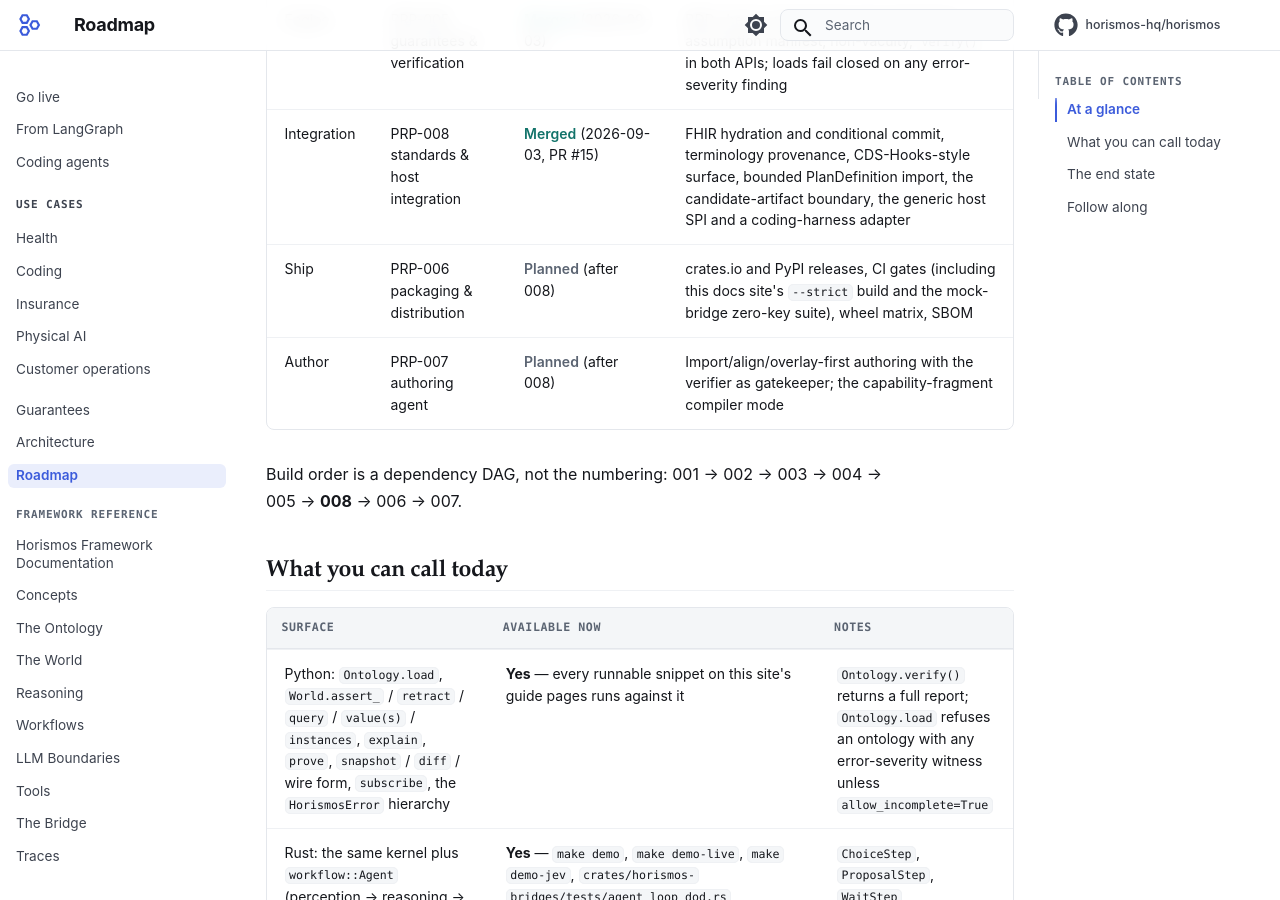
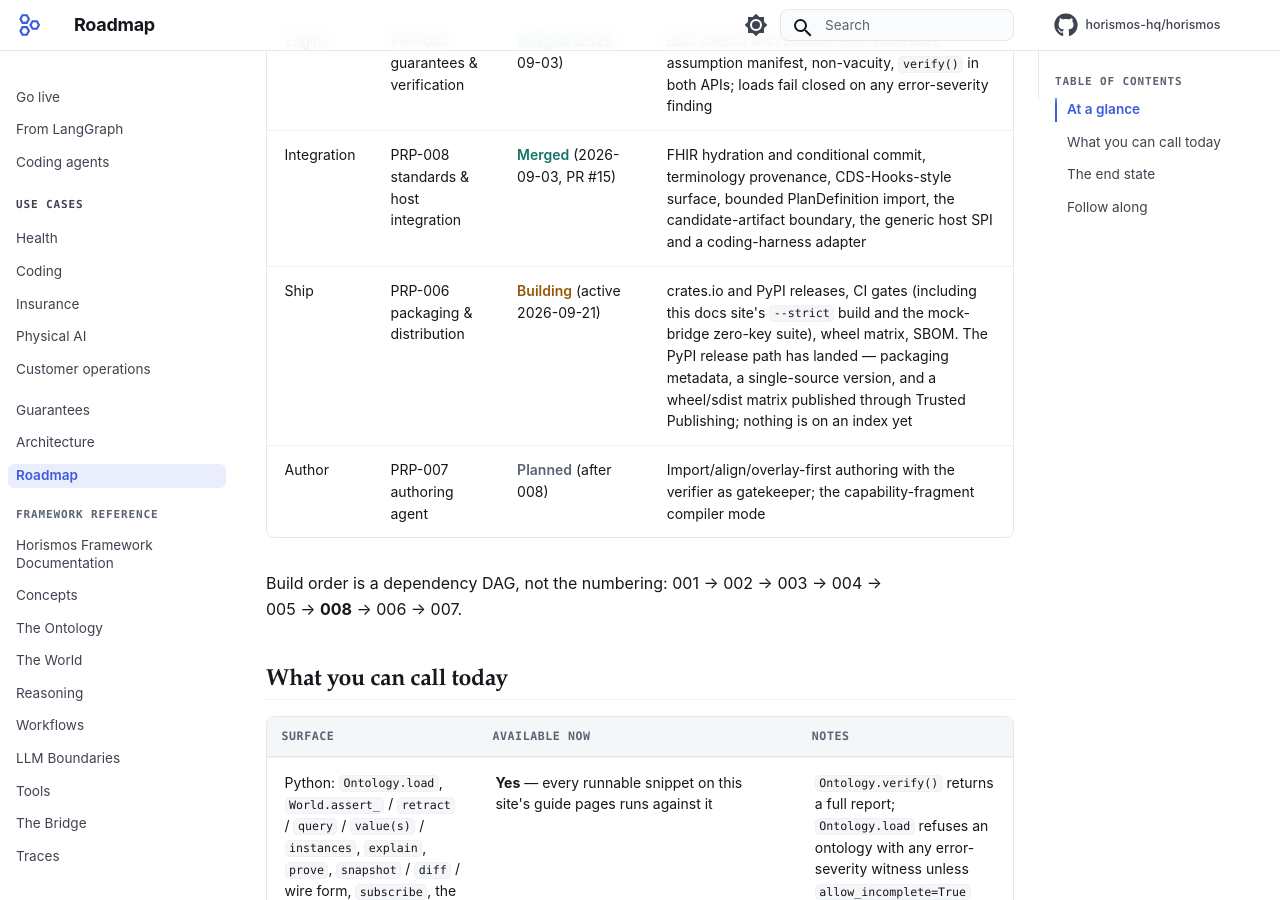
Before and after one commit to horismos-hq/horismos, an MkDocs documentation site: the page built from docs/roadmap.md, in a window 1280 px wide and 900 px high, scrolled down 871 px. Built offline with MkDocs 1.6.1 and Material for MkDocs 9.7.7, drawn with Linux system fonts in a browser that asks for light colours; comment, search, counter and statistics services are not loaded; some of the changed text lies outside the part shown.

Commit message:
no-mistakes(document): reconcile roadmap status and README install with release path

```diff
--- a/docs/roadmap.md
+++ b/docs/roadmap.md
@@ -13,7 +13,7 @@ This page is the published status of record. It is reconciled against the projec
 | Runtime | PRP-004 agent loop | <span class="horis-status-merged">Critical path merged</span> (PR #8) — follow-ups open | Workflow interpreter, tool contracts and effect validation, `MockBridge`, `OpenRouterBridge`, `horismos.trace/2`, the live triage demo |
 | Engine | PRP-005 guarantees & verification | <span class="horis-status-merged">Merged</span> (2026-09-03) | BDD checks with domain-term witnesses, assumption manifest, non-vacuity, `verify()` in both APIs; loads fail closed on any error-severity finding |
 | Integration | PRP-008 standards & host integration | <span class="horis-status-merged">Merged</span> (2026-09-03, PR #15) | FHIR hydration and conditional commit, terminology provenance, CDS-Hooks-style surface, bounded PlanDefinition import, the candidate-artifact boundary, the generic host SPI and a coding-harness adapter |
-| Ship | PRP-006 packaging & distribution | <span class="horis-status-planned">Planned</span> (after 008) | crates.io and PyPI releases, CI gates (including this docs site's `--strict` build and the mock-bridge zero-key suite), wheel matrix, SBOM |
+| Ship | PRP-006 packaging & distribution | <span class="horis-status-building">Building</span> (active 2026-09-21) | crates.io and PyPI releases, CI gates (including this docs site's `--strict` build and the mock-bridge zero-key suite), wheel matrix, SBOM. The PyPI release path has landed — packaging metadata, a single-source version, and a wheel/sdist matrix published through Trusted Publishing; nothing is on an index yet |
 | Author | PRP-007 authoring agent | <span class="horis-status-planned">Planned</span> (after 008) | Import/align/overlay-first authoring with the verifier as gatekeeper; the capability-fragment compiler mode |
 
 Build order is a dependency DAG, not the numbering: 001 → 002 → 003 → 004 → 005 → **008** → 006 → 007.
@@ -29,7 +29,7 @@ Build order is a dependency DAG, not the numbering: 001 → 002 → 003 → 004
 | Live perception with multi-valued properties | **Yes** — a real `make demo-live` run reaches `:Done` with the `r1` proof ([Go live in 2 minutes](go-live.md)) | Array-valued perception answers were dropped until 2026-09-03; regression tests in `crates/horismos-core/src/workflow/agent.rs` |
 | Verification witnesses, assumption manifest | **Yes** | PRP-005 |
 | FHIR / repository hydration, conditional commit, CDS Hooks surface | **Yes** — `crates/horismos-fhir` (`FhirHydrationRequest`, the conditional-commit types, the CDS Hooks card module) over the generic host SPI in `crates/horismos-host`; `examples/vte` runs the VTE slice over a recorded bundle | PRP-008 (PR #15). Structured-input adapters against recorded fixtures — no live EHR connection ships |
-| `pip install horismos` / `cargo add horismos-core` from public registries | Not yet | PRP-006; today: `make develop` from a clone |
+| `pip install horismos` / `cargo add horismos-core` from public registries | Not yet | PRP-006: the release workflow is in place (`.github/workflows/release.yml`), but nothing has been uploaded to PyPI or TestPyPI and crates.io is untouched; today: `make develop` from a clone |
 | This docs site published at a public URL | **Yes** — <https://docs.horismos.ai/>, deployed from `main` by `.github/workflows/docs-pages.yml` | Deploy-on-merge only; PR-triggered CI (this site's `--strict` build as a check) is still PRP-006 |
 
 ## The end state
```
Also changed, not shown: README.md (+4 -1 lines).
